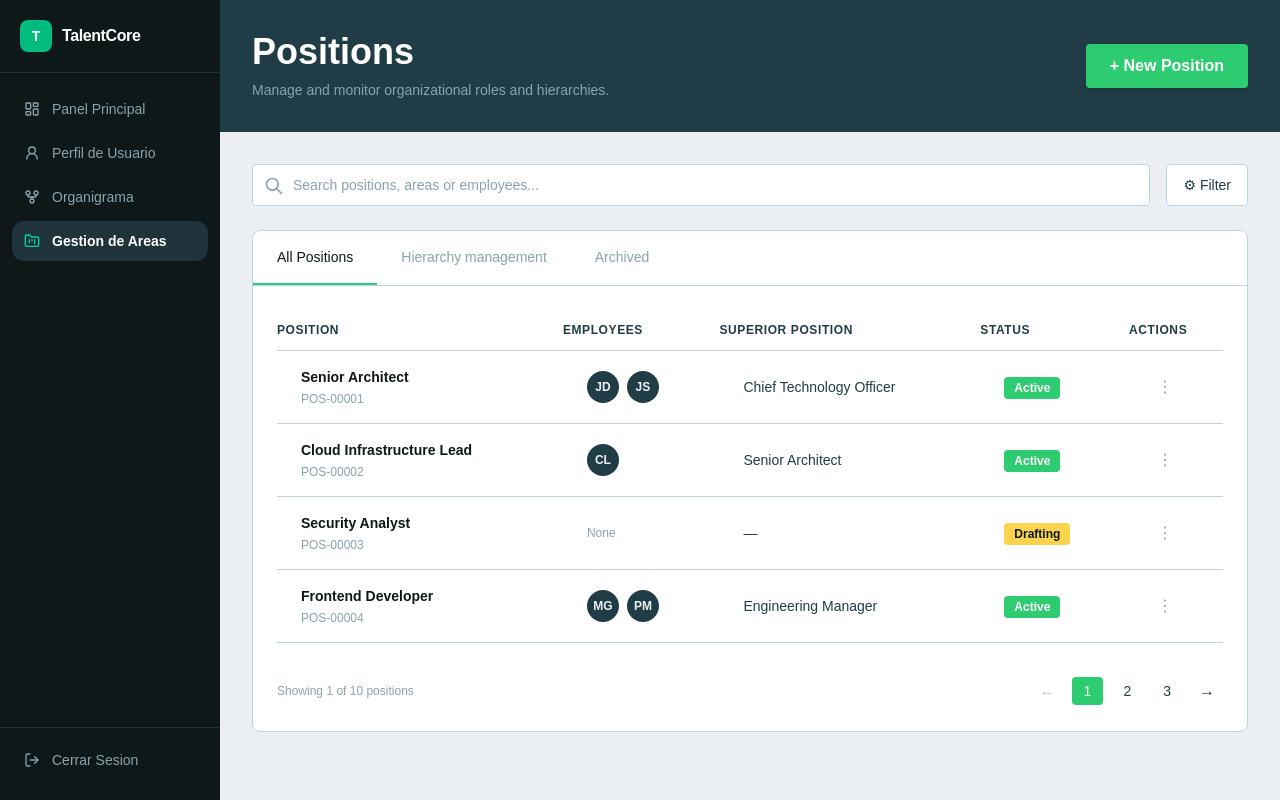
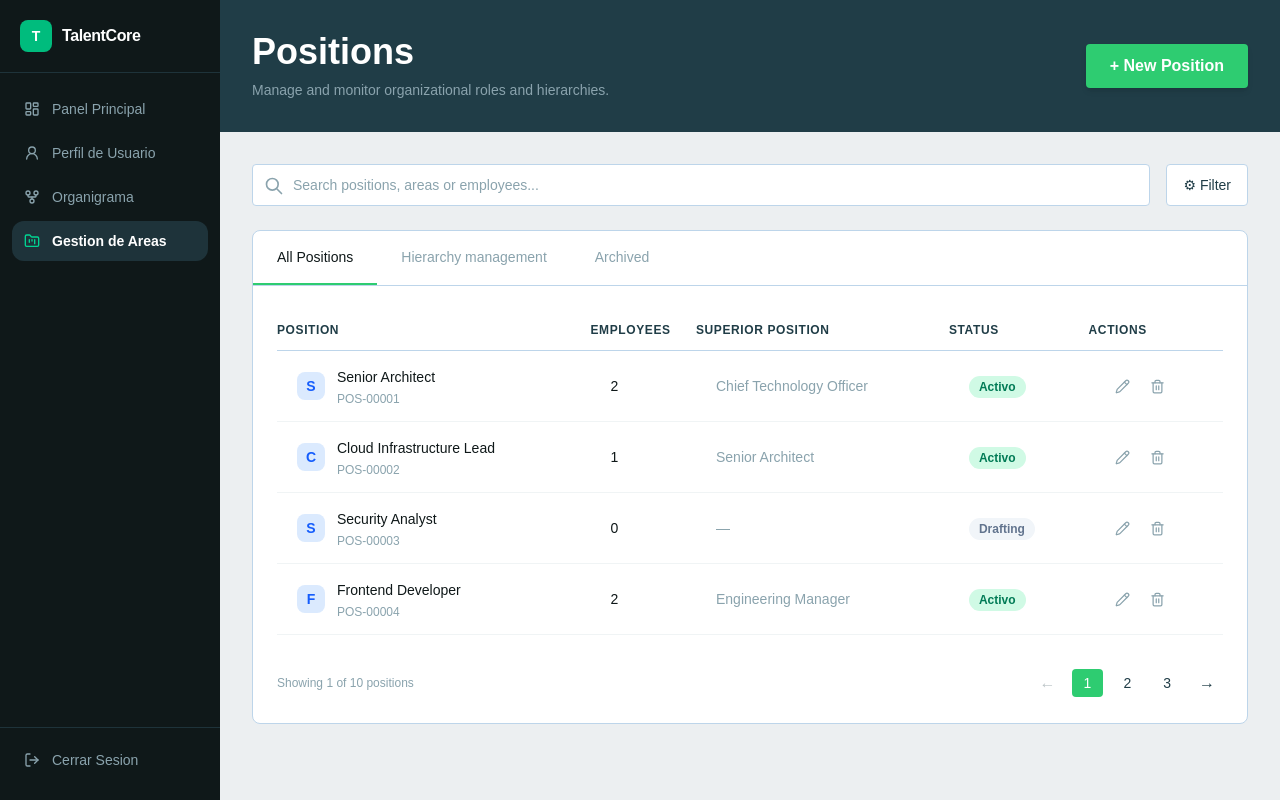
Before and after one commit to DevCoreBitsPI2/Frontend, a Next.js app: page /dashboard/areas/positions in a window 1280 px wide. Built offline with nearby package versions, Linux system fonts and the light colour scheme; no server answers.

Commit message:
[fix] actualizar DeletePositionModal y PositionRow con diseño consistente y botones funcionales

```diff
--- a/components/areas/positions/DeletePositionModal.tsx
+++ b/components/areas/positions/DeletePositionModal.tsx
@@ -1,6 +1,7 @@
 "use client";
 
-import { useState } from "react";
+import React, { useState } from "react";
+import { AlertTriangle, AlertCircle } from "lucide-react";
 import { eliminarPosicion } from "@/services/positionsService";
 
 interface DeletePositionModalProps {
@@ -18,77 +19,66 @@ export default function DeletePositionModal({
   onClose,
   onSuccess,
 }: DeletePositionModalProps) {
-  const [loading, setLoading] = useState(false);
-  const [error, setError] = useState("");
+  const [eliminando, setEliminando] = useState(false);
+  const [error, setError] = useState<string | null>(null);
 
-  const handleDelete = async () => {
-    setError("");
-    setLoading(true);
+  if (!isOpen || !positionId) return null;
 
+  const manejarEliminar = async () => {
+    setEliminando(true);
+    setError(null);
     try {
-      if (!positionId) throw new Error("No position selected");
-
       await eliminarPosicion(positionId);
       onSuccess?.();
       onClose();
     } catch (err) {
-      setError(err instanceof Error ? err.message : "Error deleting position");
+      setError(err instanceof Error ? err.message : "Error al eliminar la posición");
     } finally {
-      setLoading(false);
+      setEliminando(false);
     }
   };
 
-  if (!isOpen || !positionId) return null;
-
   return (
-    <div className="fixed inset-0 bg-black bg-opacity-50 flex items-center justify-center z-50">
-      <div className="bg-white rounded shadow-xl p-8 max-w-md w-full mx-4">
-        <div className="flex items-center justify-center w-12 h-12 mx-auto bg-red-100 rounded-full mb-4">
-          <svg
-            className="w-6 h-6 text-red-600"
-            fill="none"
-            stroke="currentColor"
-            viewBox="0 0 24 24"
-          >
-            <path
-              strokeLinecap="round"
-              strokeLinejoin="round"
-              strokeWidth={2}
-              d="M19 7l-.867 12.142A2 2 0 0116.138 21H7.862a2 2 0 01-1.995-1.858L5 7m5 4v6m4-6v6m1-10V4a1 1 0 00-1-1h-4a1 1 0 00-1 1v3M4 7h16"
-            />
-          </svg>
+    <div className="fixed inset-0 z-50 flex items-center justify-center bg-black/40 backdrop-blur-sm">
+      <div className="bg-white rounded-2xl shadow-xl w-full max-w-sm mx-4 p-6 flex flex-col gap-4">
+        {/* Icono y titulo */}
+        <div className="flex items-start gap-3">
+          <div className="w-9 h-9 rounded-full bg-amber-100 flex items-center justify-center shrink-0">
+            <AlertTriangle size={18} className="text-amber-500" />
+          </div>
+          <div>
+            <h2 className="text-base font-semibold text-[#0F1819]">Eliminar esta posición?</h2>
+            <p className="text-sm text-[#8aa3ad] mt-1 leading-relaxed">
+              Esta seguro que quiere eliminar la posición{" "}
+              <span className="font-semibold text-[#0F1819]">{positionName}</span>?
+              Esta accion no se puede deshacer.
+            </p>
+          </div>
         </div>
 
-        <h2 className="text-2xl font-bold text-[#0F1819] mb-2 text-center">
-          Delete Position
-        </h2>
-        <p className="text-[#8aa3ad] text-center mb-6">
-          Are you sure you want to delete <span className="font-semibold">{positionName}</span>?
-          This action cannot be undone.
-        </p>
-
+        {/* Advertencia de empleados enlazados */}
         {error && (
-          <div className="mb-4 p-3 bg-red-50 border border-red-200 rounded text-red-600 text-sm">
-            {error}
+          <div className="flex items-start gap-2.5 bg-rose-50 border border-rose-200 rounded-xl px-4 py-3">
+            <AlertCircle size={15} className="text-rose-500 shrink-0 mt-0.5" />
+            <p className="text-sm text-rose-600">{error}</p>
           </div>
         )}
 
-        <div className="flex gap-3">
+        {/* Botones */}
+        <div className="flex items-center justify-end gap-3 pt-1">
           <button
-            type="button"
             onClick={onClose}
-            disabled={loading}
-            className="flex-1 px-4 py-2 border border-[#BDD5EA] text-[#203D47] rounded font-medium hover:bg-[#ECEFF1] disabled:opacity-50 transition-colors text-sm"
+            disabled={eliminando}
+            className="px-4 py-2 text-sm text-[#8aa3ad] hover:text-[#0F1819] border border-[#d1dde2] rounded-lg transition-colors disabled:opacity-60"
           >
-            Cancel
+            Cancelar
           </button>
           <button
-            type="button"
-            onClick={handleDelete}
-            disabled={loading}
-            className="flex-1 px-4 py-2 bg-red-600 text-white rounded font-semibold hover:bg-red-700 disabled:opacity-50 transition-colors text-sm"
+            onClick={manejarEliminar}
+            disabled={eliminando}
+            className="px-4 py-2 text-sm font-semibold text-white bg-rose-500 hover:bg-rose-400 rounded-lg transition-colors disabled:opacity-60"
           >
-            {loading ? "Deleting..." : "Delete"}
+            {eliminando ? "Eliminando..." : "Eliminar Posición"}
           </button>
         </div>
       </div>
--- a/components/areas/positions/PositionRow.tsx
+++ b/components/areas/positions/PositionRow.tsx
@@ -1,90 +1,96 @@
 "use client";
 
-import { useState } from "react";
+import React from "react";
 import { Position } from "@/services/positionsService";
+import { Eye, Pencil, Trash2 } from "lucide-react";
 
 interface PositionRowProps {
   position: Position;
+  onView?: (position: Position) => void;
   onEdit?: (position: Position) => void;
   onDelete?: (position: Position) => void;
 }
 
-export default function PositionRow({
-  position,
-  onEdit,
-  onDelete,
-}: PositionRowProps) {
-  const [showMenu, setShowMenu] = useState(false);
+const BADGE_ESTADO: Record<string, string> = {
+  Active: "bg-emerald-100 text-emerald-700",
+  Inactive: "bg-slate-100 text-slate-500",
+};
 
-  const statusColor =
-    position.estado === "Active"
-      ? "bg-[#2ECC71] text-white"
-      : "bg-[#FCD34D] text-[#0F1819]";
+const ETIQUETA_ESTADO: Record<string, string> = {
+  Active: "Activo",
+  Inactive: "Inactivo",
+};
 
+export default function PositionRow({ position, onView, onEdit, onDelete }: PositionRowProps) {
   return (
-    <tr className="border-b border-[#BDD5EA] hover:bg-[#F9F9F9] transition-colors">
-      <td className="px-6 py-4">
-        <div>
-          <p className="text-[#0F1819] font-semibold text-sm">{position.nombre}</p>
-          <p className="text-[#8aa3ad] text-xs mt-1">{position.id}</p>
+    <tr className="border-b border-[#f0f4f5] hover:bg-[#f8fafb] transition-colors">
+      {/* Nombre de la posición */}
+      <td className="px-5 py-3.5">
+        <div className="flex items-center gap-3">
+          <div className="w-7 h-7 rounded-lg flex items-center justify-center shrink-0 bg-blue-100">
+            <span className="text-sm font-semibold text-blue-600">
+              {position.nombre.charAt(0).toUpperCase()}
+            </span>
+          </div>
+          <div>
+            <span className="text-sm font-medium text-[#0F1819]">{position.nombre}</span>
+            <p className="text-xs text-[#8aa3ad] mt-0.5">{position.id}</p>
+          </div>
         </div>
       </td>
-      <td className="px-6 py-4">
-        <div className="flex gap-2 items-center">
-          {position.empleados.slice(0, 3).map((emp) => (
-            <div
-              key={emp.id}
-              className="w-8 h-8 rounded-full bg-[#203D47] flex items-center justify-center text-xs font-semibold text-[#ECEFF1] hover:bg-[#0F1819] transition-colors"
-              title={emp.nombre}
+
+      {/* Empleados */}
+      <td className="px-5 py-3.5">
+        <span className="text-sm text-[#0F1819] font-medium">
+          {position.empleados ? position.empleados.length : 0}
+        </span>
+      </td>
+
+      {/* Posición Superior */}
+      <td className="px-5 py-3.5">
+        <span className="text-sm text-[#8aa3ad] truncate max-w-[200px] block">
+          {position.posicionSuperior || "—"}
+        </span>
+      </td>
+
+      {/* Estado */}
+      <td className="px-5 py-3.5">
+        <span className={`text-xs font-semibold px-2.5 py-1 rounded-full ${BADGE_ESTADO[position.estado] || BADGE_ESTADO.Inactive}`}>
+          {ETIQUETA_ESTADO[position.estado] || position.estado}
+        </span>
+      </td>
+
+      {/* Acciones */}
+      <td className="px-5 py-3.5">
+        <div className="flex items-center gap-2">
+          {onView && (
+            <button
+              onClick={() => onView(position)}
+              title="Ver detalles"
+              className="p-1.5 text-[#8aa3ad] hover:text-[#203D47] hover:bg-[#ECEFF1] rounded-lg transition-colors"
             >
-              {emp.iniciales}
-            </div>
-          ))}
-          {position.empleados.length > 3 && (
-            <span className="text-[#8aa3ad] text-xs font-semibold">+{position.empleados.length - 3}</span>
+              <Eye size={15} />
+            </button>
           )}
-          {position.empleados.length === 0 && (
-            <span className="text-[#8aa3ad] text-xs">None</span>
+          {onEdit && (
+            <button
+              onClick={() => onEdit(position)}
+              title="Editar posición"
+              className="p-1.5 text-[#8aa3ad] hover:text-[#203D47] hover:bg-[#ECEFF1] rounded-lg transition-colors"
+            >
+              <Pencil size={15} />
+            </button>
+          )}
+          {onDelete && (
+            <button
+              onClick={() => onDelete(position)}
+              title="Eliminar posición"
+              className="p-1.5 text-[#8aa3ad] hover:text-rose-500 hover:bg-rose-50 rounded-lg transition-colors"
+            >
+              <Trash2 size={15} />
+            </button>
           )}
         </div>
-      </td>
-      <td className="px-6 py-4 text-[#203D47] text-sm">
-        <span className="hover:text-[#0F1819] transition-colors">{position.posicionSuperior || "—"}</span>
-      </td>
-      <td className="px-6 py-4">
-        <span className={`px-2.5 py-1 rounded text-xs font-semibold ${statusColor}`}>
-          {position.estado}
-        </span>
-      </td>
-      <td className="px-6 py-4 relative">
-        <button
-          onClick={() => setShowMenu(!showMenu)}
-          className="text-[#8aa3ad] hover:text-[#203D47] p-1 hover:bg-[#ECEFF1] rounded transition-colors"
-        >
-          ⋮
-        </button>
-        {showMenu && (
-          <div className="absolute right-0 mt-2 w-40 bg-white border border-[#BDD5EA] rounded shadow-md z-50 py-1">
-            <button
-              onClick={() => {
-                onEdit?.(position);
-                setShowMenu(false);
-              }}
-              className="block w-full text-left px-4 py-2 text-[#203D47] hover:bg-[#ECEFF1] text-sm"
-            >
-              Edit
-            </button>
-            <button
-              onClick={() => {
-                onDelete?.(position);
-                setShowMenu(false);
-              }}
-              className="block w-full text-left px-4 py-2 text-red-600 hover:bg-[#ECEFF1] text-sm"
-            >
-              Delete
-            </button>
-          </div>
-        )}
       </td>
     </tr>
   );
```
